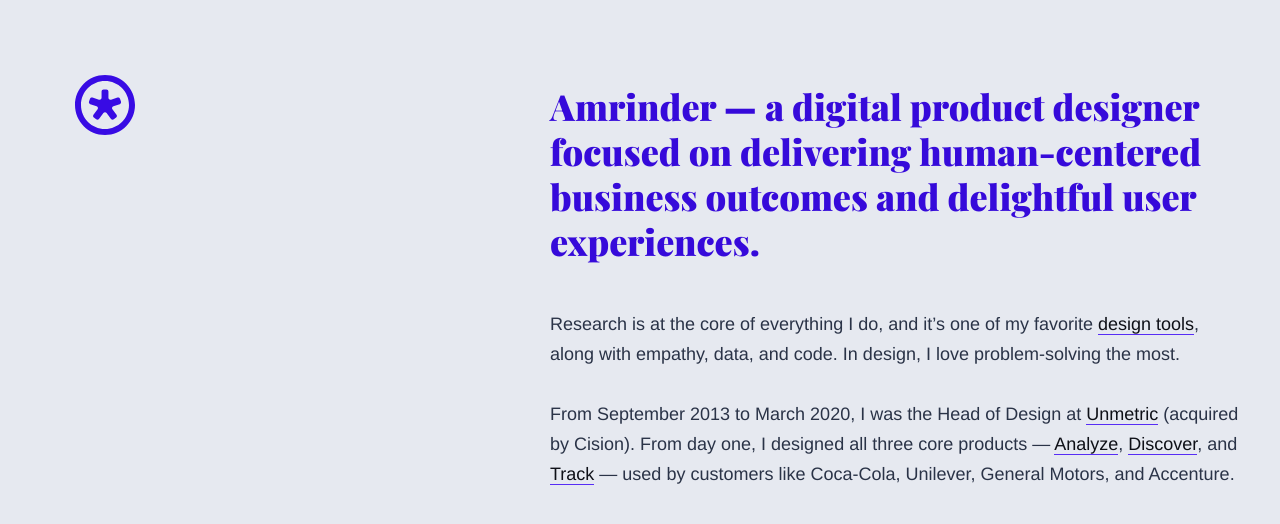
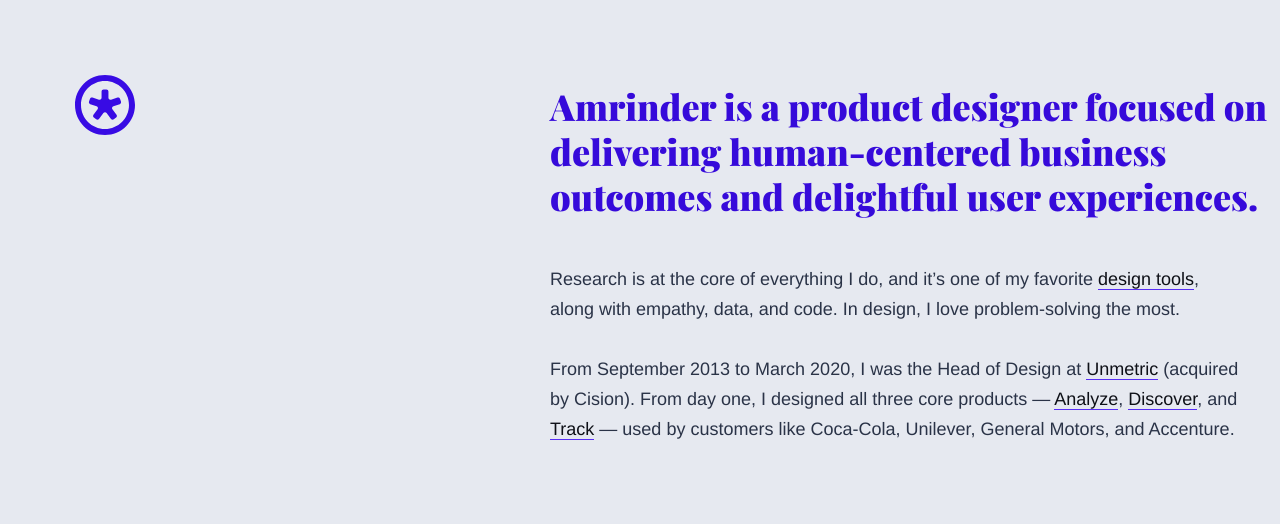
Before and after one commit to harjotgrewal/amrindersandhu, a Jekyll site: the page built from index.html, in a window 1280 px wide and 900 px high, cut to the strip 0-558 px from the top of the window. Shown: the top 524 px of the strip. Built offline with Jekyll 4.4.1, drawn with Linux system fonts in a browser that asks for light colours; some web fonts are replaced.

Commit message:
[U][HTML][CSS] Homepage title

```diff
--- a/css/styles.css
+++ b/css/styles.css
@@ -1349,11 +1349,13 @@
     .p-work h1 {
       margin-right: -30px; }
       .p-work h1::first-line {
-        text-indent: -214px; } }
+        text-indent: -174px; } }
 
 .p-about h1 {
-  position: relative;
-  margin-right: -30px; }
+  position: relative; }
+  @media screen and (min-width: 1279px) {
+    .p-about h1 {
+      margin-right: -30px; } }
   .p-about h1::before {
     background: url("/assets/i/photos/amrinder-11.jpg") no-repeat center;
     background-color: #E6F0EE;
--- a/index.html
+++ b/index.html
@@ -20,7 +20,7 @@
     <!-- INTRO SECTION -->
     <section data-aos="fade-down">
         <div class="l-span_4-10">
-            <h1><span>Amrinder &mdash; </span> a digital product designer focused on delivering human-centered business outcomes and delightful user experiences.</h1>
+            <h1><span>Amrinder </span> is a product designer focused on delivering human-centered business outcomes and delightful user experiences.</h1>
 
             <p>Research is at the core of everything I do, and it’s one of my favorite <a href="#design-tools">design tools</a>, along with empathy, data, and code. In design, I love problem-solving the most.</p>
 
```
Also changed, not shown: _scss/_base-page.scss (+5 -2 lines), 2 other files.
